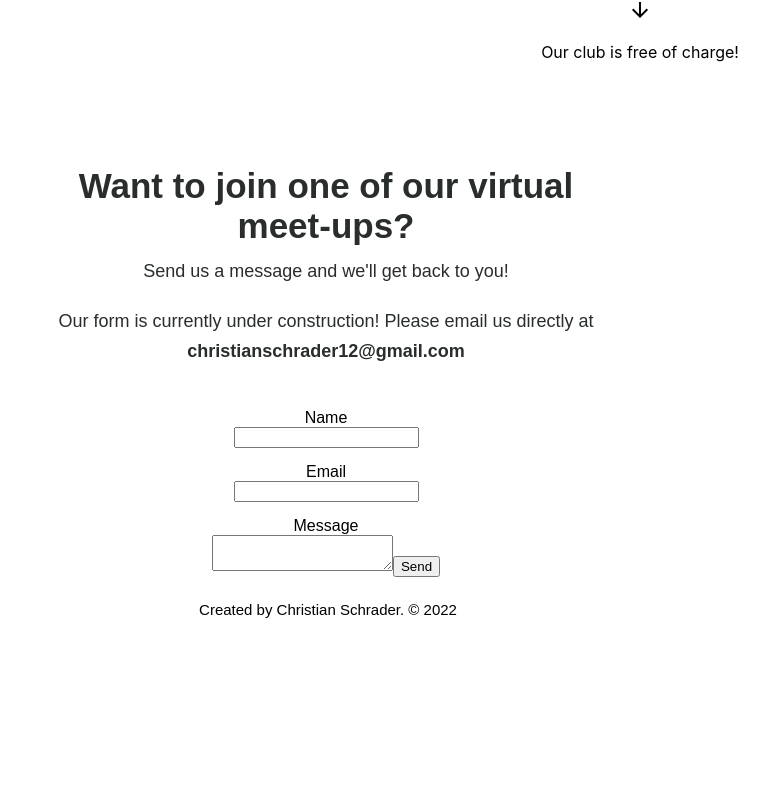
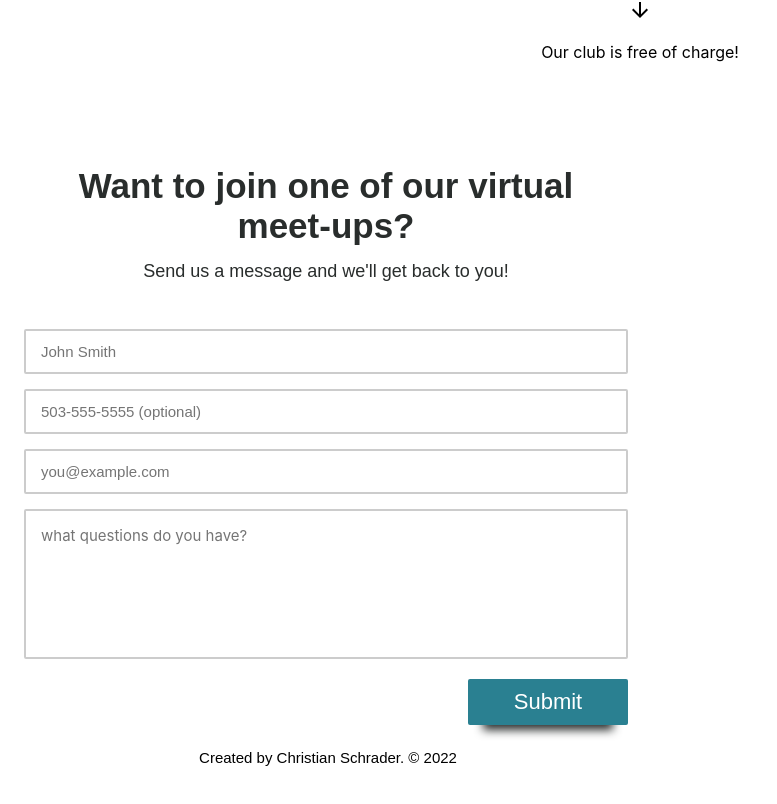
Before and after one commit to schradermade/tech-club, a React (Create React App) app: page / in a window 1280 px wide. Shown: the part 528-1332 px from the top of the page, without its empty margins (0-777 px from the left). Built offline with nearby package versions, Linux system fonts and the light colour scheme.

Commit message:
working form

```diff
--- a/src/components/ContactUs/Form/index.jsx
+++ b/src/components/ContactUs/Form/index.jsx
@@ -1,117 +1,81 @@
-// import React, { useRef } from 'react';
-// import {Box, useMediaQuery} from '@material-ui/core'
-// import { useTheme } from '@material-ui/styles';
-// import emailjs from '@emailjs/browser';
+import React, { useRef } from 'react';
+import { Box, useMediaQuery } from '@material-ui/core'
+import { useTheme } from '@material-ui/styles';
+import emailjs from '@emailjs/browser';
+import './styles.css'
 
-// import './styles.css'
+const formInputs = [{
+  className: 'form-control',
+  name: 'user_name',
+  id: 'name',
+  type: 'text',
+  label: 'Name',
+  placeholder: 'John Smith',
+},
+{
+  className: 'form-control',
+  name: 'user_phone',
+  id: 'phone',
+  type: 'text',
+  label: 'Phone Number',
+  placeholder: '503-555-5555 (optional)',
+},
+{
+  className: 'form-control',
+  name: 'user_email',
+  id: 'email',
+  type: 'email',
+  label: 'Email address',
+  placeholder: 'you@example.com',
+},
+{
+  className: 'form-control',
+  name: 'message',
+  id: 'message',
+  type: 'textarea',
+  label: 'Your message',
+  placeholder: 'what questions do you have?',
+},
+]
 
-// const formInputs = [
-//   { id: 'name', type: 'text', label: 'Your name', placeholder: 'your name' },
-//   {
-//     className: 'form-control',
-//     name: 'phone',
-//     id: 'tel',
-//     type: 'tel',
-//     label: 'Phone number',
-//     placeholder: '555-555-5555 (optional)',
-//   },
-//   {
-//     className: 'form-control',
-//     name: 'email',
-//     id: 'email',
-//     type: 'email',
-//     label: 'Email address',
-//     placeholder: 'you@example.com',
-//   },
-//   {
-//     className: 'form-control',
-//     name: 'body',
-//     id: 'message',
-//     type: 'textarea',
-//     label: 'Your message',
-//     placeholder: 'what questions do you have?',
-//   },
-// ]
+const Form = () => {
+  const theme = useTheme()
+  const matchesSM = useMediaQuery(theme.breakpoints.down('sm'));
+  const form = useRef();
 
-// const Form = () => {
-//   const form = useRef();
-
-
-//   function sendEmail(e) {
-//     e.preventDefault();
-//     console.log(e)
-//     console.log(form)
-
-//     emailjs
-//       .sendForm(
-//         'service_tllnani',
-//         'template_9hdxgm9',
-//         e.target,
-//         'user_Li6o2jgML8vjEfZoCXQQc'
-//       )
-//       .then(
-//         (result) => {
-//           console.log(result.text);
-//         },
-//         (error) => {
-//           console.log(error.text);
-//         }
-//       );
-//     e.target.reset();
-//   }
-
-//   const theme = useTheme()
-//   const matchesSM = useMediaQuery(theme.breakpoints.down('sm'));
-//   return (
-//     <form ref={form} onSubmit={sendEmail} className="form">
-//       <Box style={matchesSM ? {width: '92vw'} : {}}></Box>
-//       {formInputs.map(input => (
-//         <label key={input.label} id={input.id} className="form-label">
-//           {input.type === 'textarea' ? (
-//             <textarea className="formField form-textarea" placeholder={input.placeholder} />
-//           ) : (
-//             <input
-//               className="formField form-input"
-//               type={input.type}
-//               placeholder={input.placeholder}
-//             />
-//           )}
-//         </label>
-//       ))}
-//       <div className="buttonOuter text-end">
-//         <button className="form-submit" type="submit">I'm under construction!</button>
-//       </div>
-
-//     </form>
-//   )
-// }
-
-// export default Form
-import React, { useRef } from 'react';
-import emailjs from '@emailjs/browser';
-const Form = () => {
-  const form = useRef();
 
   const sendEmail = (e) => {
     e.preventDefault();
 
     emailjs.sendForm('service_tllnani', 'template_9hdxgm9', form.current, 'user_Li6o2jgML8vjEfZoCXQQc')
       .then((result) => {
-          console.log(result.text);
+        console.log(result.text);
       }, (error) => {
-          console.log(error.text);
+        console.log(error.text);
       });
   };
 
   return (
-    <form ref={form} onSubmit={sendEmail}>
-      <label>Name</label>
-      <input type="text" name="user_name" />
-      <label>Email</label>
-      <input type="email" name="user_email" />
-      <label>Message</label>
-      <textarea name="message" />
-      <input type="submit" value="Send" />
+    <form ref={form} onSubmit={sendEmail} className="form">
+      <Box style={matchesSM ? { width: '92vw' } : {}}></Box>
+      {formInputs.map(input => (
+        <label key={input.label} id={input.id} className="form-label">
+          {input.type === 'textarea' ? (
+            <textarea className="formField form-textarea" placeholder={input.placeholder} name={input.name} />
+          ) : (
+            <input
+              className="formField form-input"
+              type={input.type}
+              placeholder={input.placeholder}
+              name={input.name} />
+          )}
+        </label>
+      ))}
+
+      <div className="buttonOuter text-end">
+        <button className="form-submit" type="submit">Submit</button>
+      </div>
+
     </form>
 
   );
--- a/src/components/ContactUs/index.js
+++ b/src/components/ContactUs/index.js
@@ -54,7 +54,6 @@ const ContactUs = () => {
                   <div className="headingContent">
                     <h2>Want to join one of our virtual meet-ups?</h2>
                     <p>Send us a message and we'll get back to you! </p>
-                    <p>Our form is currently under construction! Please email us directly at <strong>christianschrader12@gmail.com</strong></p>
                   </div>
                 </Box>
                 {!matchesSM && <Form />}
```
